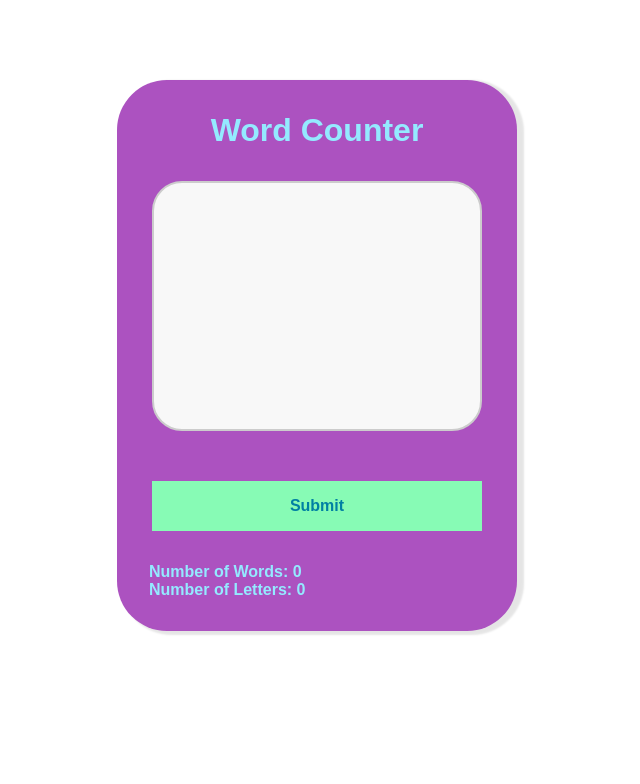
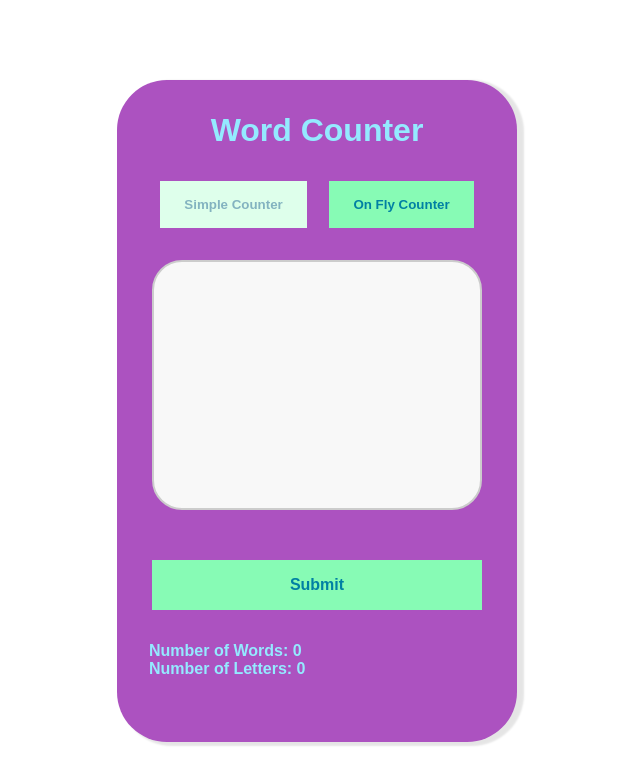
Before and after one commit to fernandohtr/voxy-interview, a React (Vite) app: page / in a window 1280 px wide. Shown: the top 784 px of the page, without its empty margins (323-963 px from the left). Built offline with nearby package versions, Linux system fonts and the light colour scheme.

Commit message:
feat: add counter on fly option

```diff
--- a/src/App.css
+++ b/src/App.css
@@ -27,3 +27,24 @@ main {
 main h1 {
   margin-bottom: 2rem;
 }
+
+main div {
+  width: 100%;
+  display: flex;
+  justify-content: space-around;
+  margin-bottom: 2rem;
+}
+
+main div button {
+  border: none;
+  padding: 1rem 1.5rem;
+  background-color: rgb(135, 251, 181);
+  color: rgb(0, 128, 163);
+  font-weight: 700;
+  cursor: pointer;
+}
+
+main div button:disabled {
+  background-color: rgb(222, 255, 235);
+  color: rgb(131, 179, 192);
+}
--- a/src/App.tsx
+++ b/src/App.tsx
@@ -1,11 +1,24 @@
+import { useState } from "react";
 import "./App.css"
-import Counter from "./components/Counter"
+import TextForm from "./components/Counter"
+import TextFormOnFly from "./components/CounterOnFly";
 
 export default function App() {
+  const [selectedForm, setSelectedForm] = useState(1);
+
+  const handleFormSelect = (formNumber: number): void => {
+    setSelectedForm(formNumber);
+  };
+
   return (
     <main>
-      <h1>Word Counter</h1>
-      <Counter />
+     <h1>Word Counter</h1>
+     <div>
+        <button onClick={() => handleFormSelect(1)} disabled={selectedForm === 1}>Simple Counter</button>
+        <button onClick={() => handleFormSelect(2)} disabled={selectedForm === 2}>On Fly Counter</button>
+      </div>
+      {selectedForm === 1 && <TextForm />}
+      {selectedForm === 2 && <TextFormOnFly />}
     </main>
   )
 }
--- a/src/components/Counter.css
+++ b/src/components/Counter.css
@@ -1,5 +1,7 @@
 section {
   width: 100%;
+  display: flex;
+  flex-direction: column;
 }
 
 section form {
@@ -7,7 +9,7 @@ section form {
   flex-direction: column;
 }
 
-section form textarea {
+section textarea {
   max-width: 330px;
   width: 100%;
   height: 250px;
@@ -39,7 +41,6 @@ section form input[type="submit"] {
 section form input[type="submit"]:hover {
   background-color: rgb(0, 201, 80);
   color: rgb(205, 243, 253);
-
 }
 
 section .result {
--- /dev/null
+++ b/src/components/CounterOnFly.tsx
@@ -0,0 +1,37 @@
+import { useState } from "react"
+import "./Counter.css"
+
+export default function CounterOnFly() {
+  const [numberOfWords, setNumberOfWords] = useState(0)
+  const [numberOfLetters, setNumberOfLetters] = useState(0)
+
+
+  const inputHandler = (event: React.ChangeEvent<HTMLTextAreaElement>): void => {
+    const text = event.currentTarget.value
+
+    countWords(text)
+    countLetters(text)
+  }
+
+  const countWords = (text: string): void => {
+    const textWithoutSpecialCharacters = text.replace(/[^a-zA-Z0-9\s]/g, "")
+    const numberOfWords = textWithoutSpecialCharacters.split(/\s+/).filter(word => word !== "").length
+    setNumberOfWords(numberOfWords)
+  }
+
+  const countLetters = (text: string): void => {
+    const textWithoutSpecialCharacters = text.replace(/[^a-zA-Z0-9]/g, "")
+    const numberOfLetters = textWithoutSpecialCharacters.length
+    setNumberOfLetters(numberOfLetters)
+  }
+
+  return (
+    <section>
+      <textarea onChange={inputHandler}></textarea>
+      <div className="result">
+        <span>Number of Words: {numberOfWords}</span>
+        <span>Number of Letters: {numberOfLetters}</span>
+      </div>
+    </section>
+  )
+}
```
